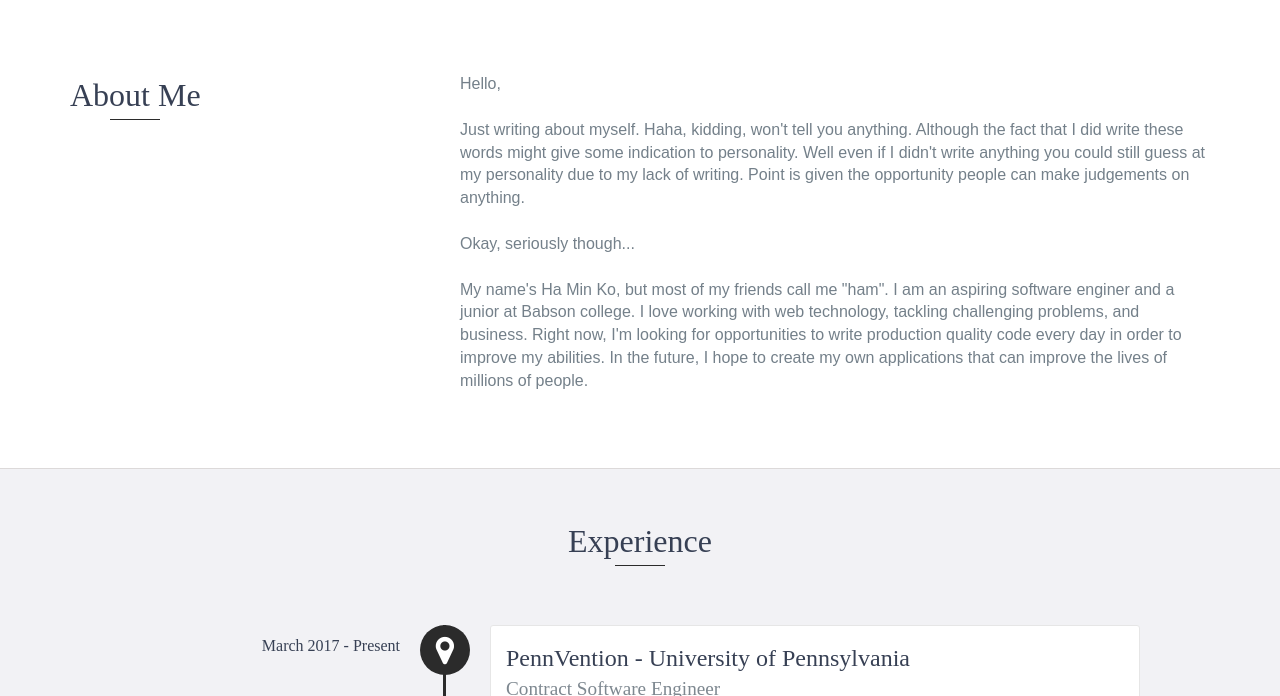
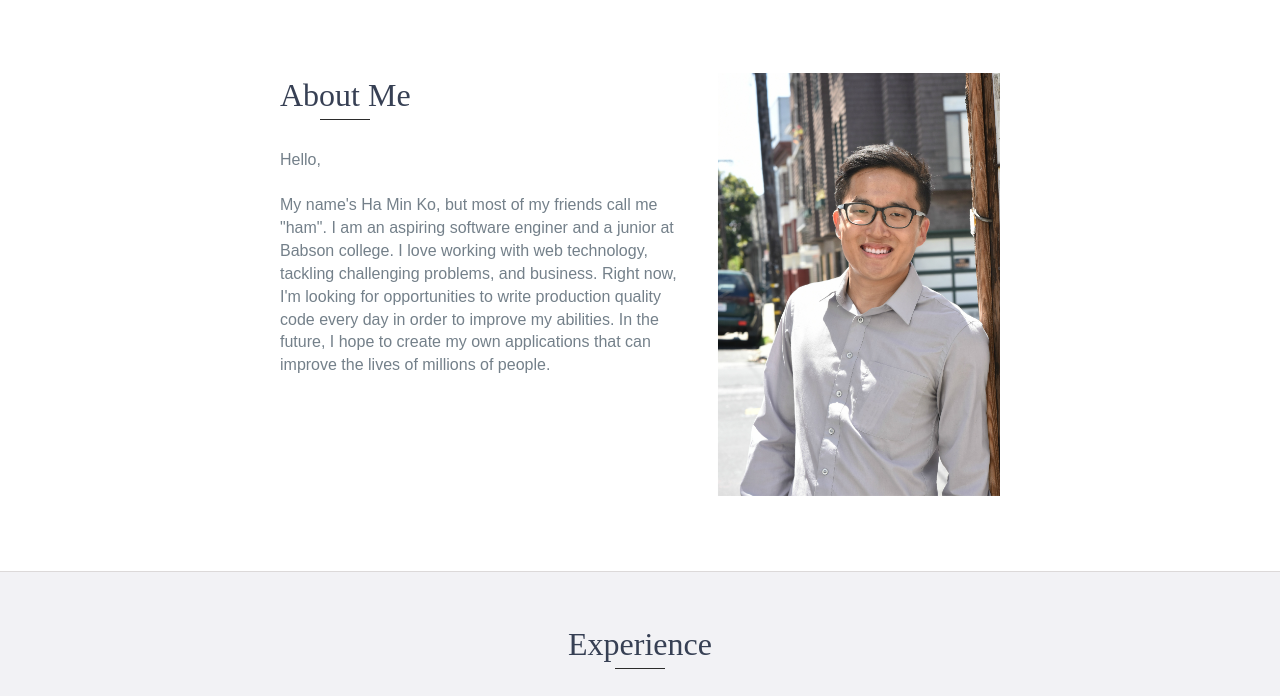
Before and after one commit to HaminKo/haminko.github.io, a website: page index.html in a window 1280 px wide. Shown: the part 802-1498 px from the top of the page. Drawn offline with nearby package versions, Linux system fonts and the light colour scheme.

Commit message:
[added] profile picture

```diff
--- a/index.html
+++ b/index.html
@@ -79,26 +79,28 @@
     <div id="about">
         <div class="container">
             <div class="row">
-                <div class="col-md-4">
+                <!-- <div class="col-md-4">
                     <h2 class="heading slideRight">About Me</h2>
-                </div>
-                <div class="col-md-8">
-                    <p class="slideLeft">
+                </div> -->
+                <div class="col-md-offset-2 col-md-8">
+                    <div class="col-md-7">
+                        <h2 class="heading slideRight">About Me</h2>
+                        <p class="slideRight">
                           Hello,
                         </p>
                         <br>
-                    <p class="slideLeft">
-                        Just writing about myself. Haha, kidding, won't tell you anything. Although the fact that I did write these words might give some indication to personality. Well even if I didn't write anything you could still guess at my personality due to my lack of writing. Point is given the opportunity people can make judgements on anything.
-                    </p>
-                    <br>
-                    <p class="slideLeft">
-                      Okay, seriously though...
-                    </p>
-                    <br>
-                    <p class="slideLeft">
+                        <p class="slideRight">
                             My name's Ha Min Ko, but most of my friends call me "ham".
                             I am an aspiring software enginer and a junior at Babson college. I love working with web technology, tackling challenging problems, and business. Right now, I'm looking for opportunities to write production quality code every day in order to improve my abilities. In the future, I hope to create my own applications that can improve the lives of millions of people.
                         </p>
+                    </div>
+                    <div class="col-md-5">
+                        <!-- <h2 class="heading slideRight">About Me</h2> -->
+                        <div class="slideLeft profilePicture">
+                            <img alt="Photograph of Ha Min Ko" src="images/Ha_Min_Ko_Profile.jpg" />
+                        </div>
+                        <p style="display: none">Ha Min Ko</p>
+                    </div>
                 </div>
             </div>
         </div>
--- a/scss/styles.scss
+++ b/scss/styles.scss
@@ -547,6 +547,23 @@ footer {
     }
 }
 
+.profilePicture {
+    // width: 100%;
+    // height: 100%;
+    // float: left;
+    // overflow: hidden;
+    vertical-align: middle;
+
+    img {
+        // position: relative;
+        // vertical-align: middle;
+        // top: 50%;
+        // transform: translateY(-50%);
+        width: 100%;
+        // height: 100%;
+    }
+}
+
 /*
     --------------------------------
     ----- 6. Experience Styles -----
@@ -994,6 +1011,10 @@ footer {
         }
     }
 
+    .profilePicture {
+        display: none;
+    }
+
 }
 
 // Small Devices
```
Also changed, not shown: css/styles.css, images/Ha_Min_Ko_Profile.jpg (added). Lines whose indentation alone changed are shown as unchanged.
